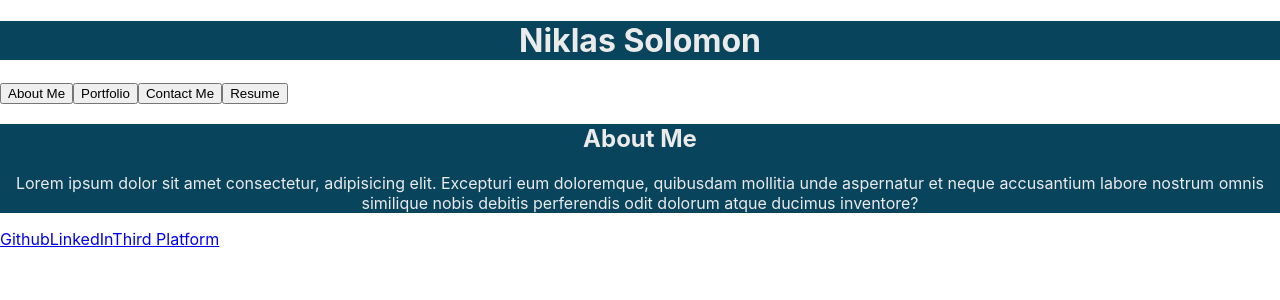
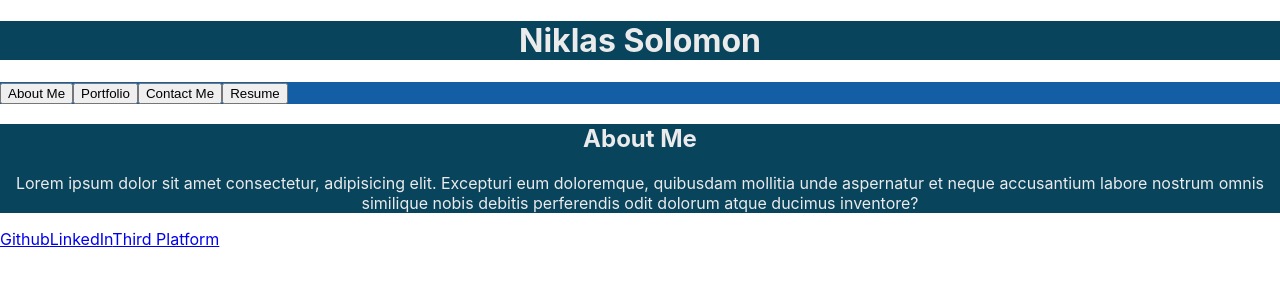
Before and after one commit to NiklasSolomon/React-Portfolio, a React (Create React App) app: page / in a window 1280 px wide. Shown: the top 300 px of the page. Built offline with nearby package versions, Linux system fonts and the light colour scheme.

Commit message:
created navigation style

```diff
--- /dev/null
+++ b/src/components/Navigation/Navigation.module.css
@@ -0,0 +1,5 @@
+.Navigation {
+    background-color: #135ea4;
+    color: #ebebeb;
+    align-items: flex-start;
+}
--- a/src/components/Navigation/index.js
+++ b/src/components/Navigation/index.js
@@ -1,6 +1,8 @@
+import styles from './Navigation.module.css';
+
 const Navigation = ({ currentPage, changePage }) => {
     return (
-        <nav>
+        <nav className={styles.Navigation}>
             <button className={ currentPage === 'about' } onClick={() => changePage('about')}>About Me</button>
             <button className={ currentPage === 'portfolio' } onClick={() => changePage('portfolio')}>Portfolio</button>
             <button className={ currentPage === 'contact' } onClick={() => changePage('contact')}>Contact Me</button>
```
